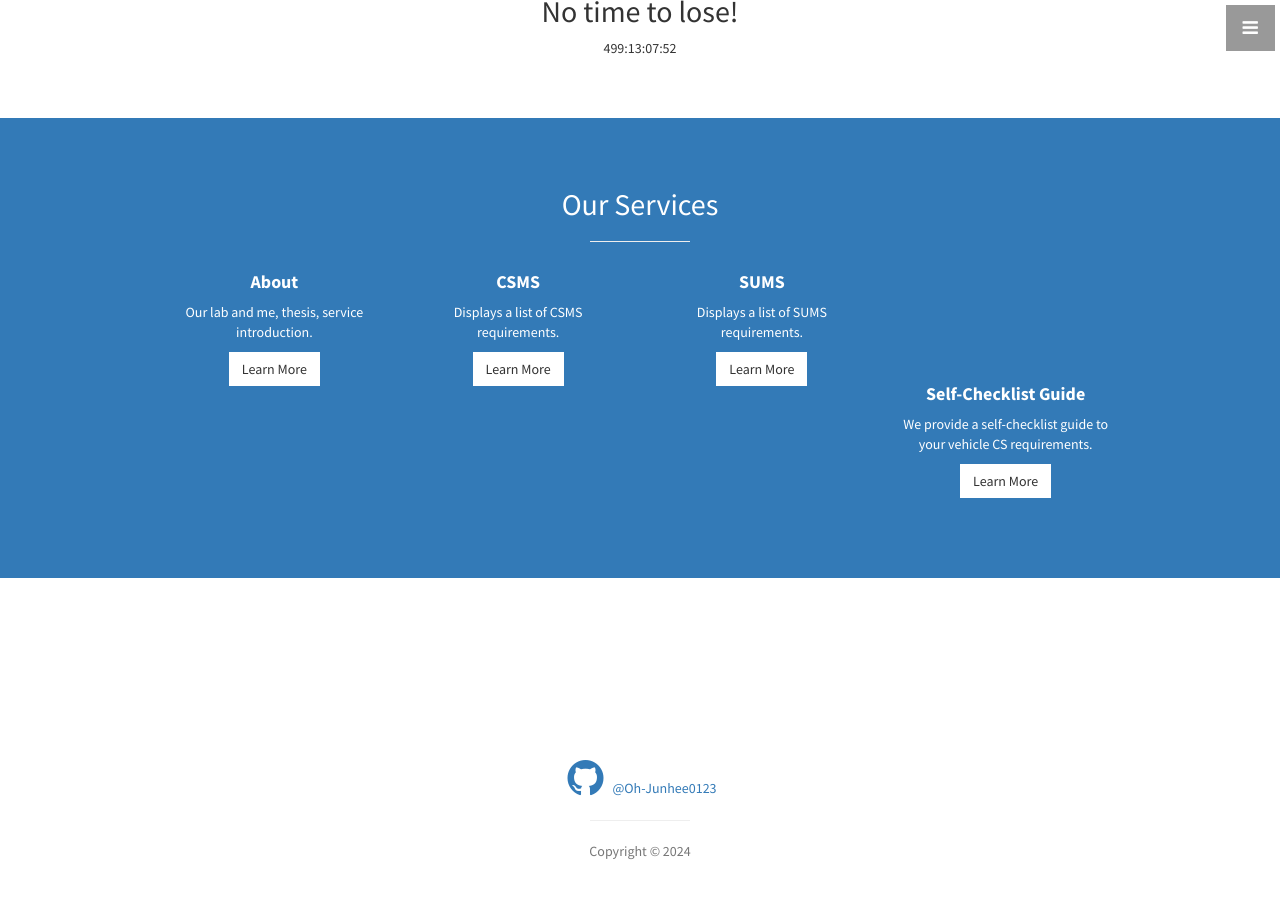
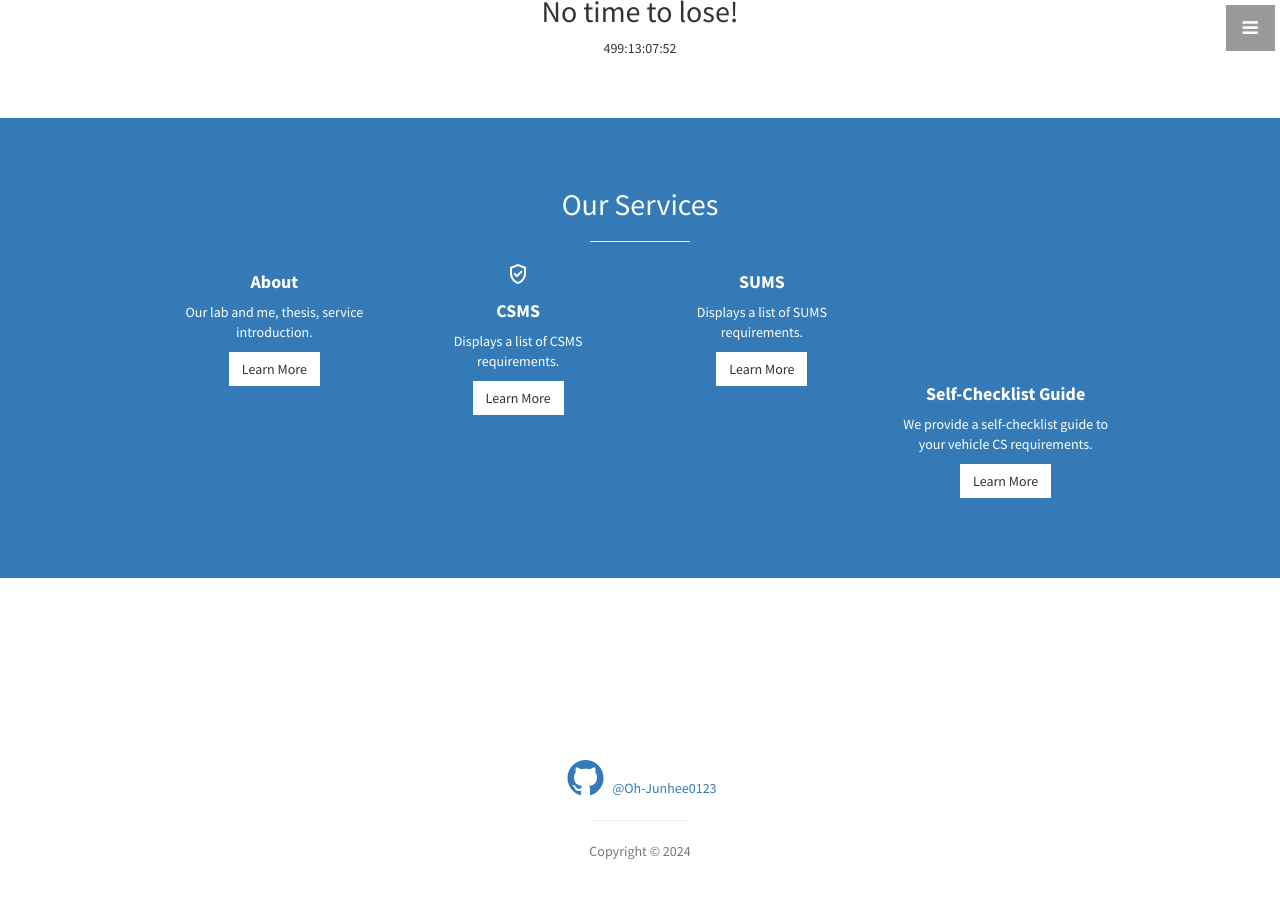
Before and after one commit to Oh-Junhee0123/CS-Requirement-Finder.github.io, a Jekyll site: the page built from index.html, in a window 1280 px wide and 900 px high, scrolled down 975 px. Built offline with Jekyll 4.4.1, drawn with Linux system fonts in a browser that asks for light colours.

Commit message:
Update services.html

```diff
--- a/_includes/services.html
+++ b/_includes/services.html
@@ -19,7 +19,7 @@
           <div class="col-md-3 col-sm-6">
             <div class="service-item">
               <link rel="stylesheet" href="https://fonts.googleapis.com/css2?family=Material+Symbols+Outlined:opsz,wght,FILL,GRAD@24,400,0,0" />
-            </span>
+              <span class="material-symbols-outlined">verified_user</span>
               <h4>
                 <strong>CSMS</strong>
               </h4>
```
